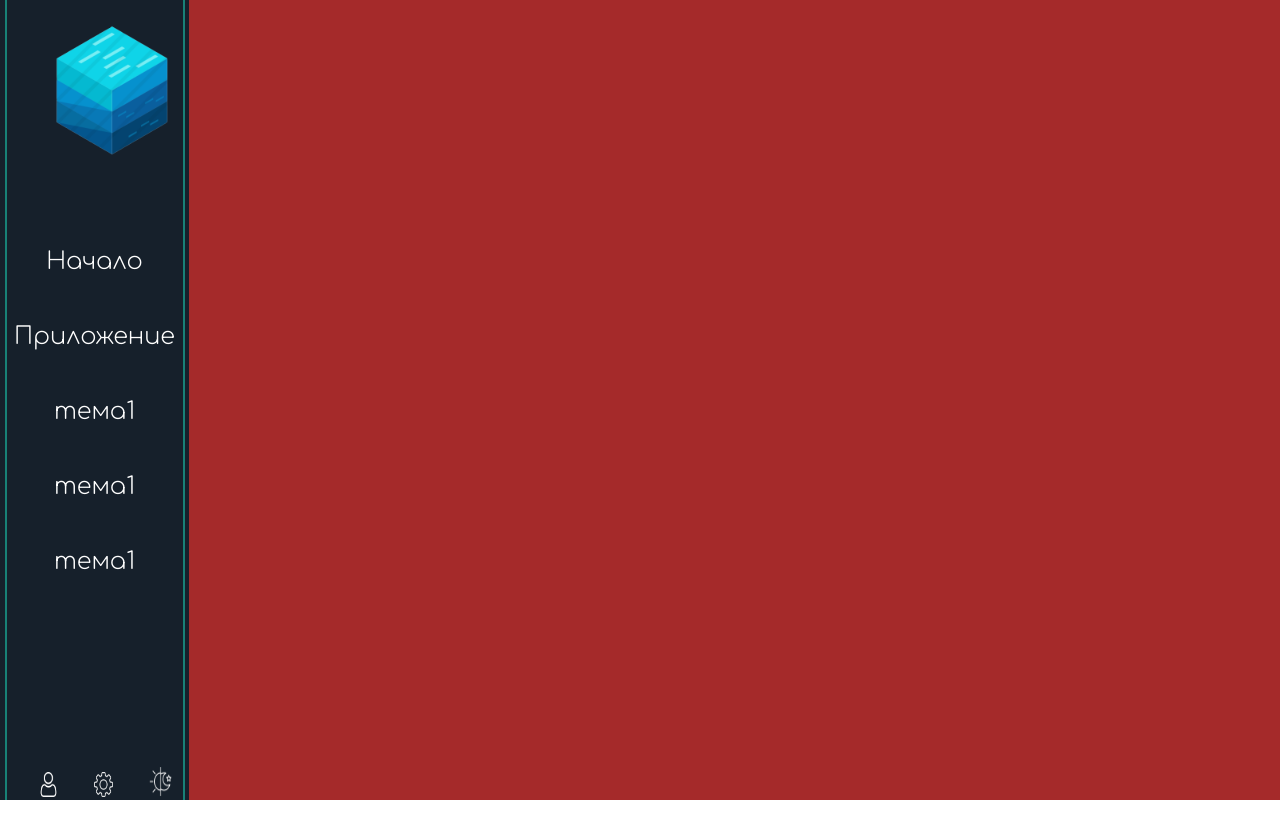
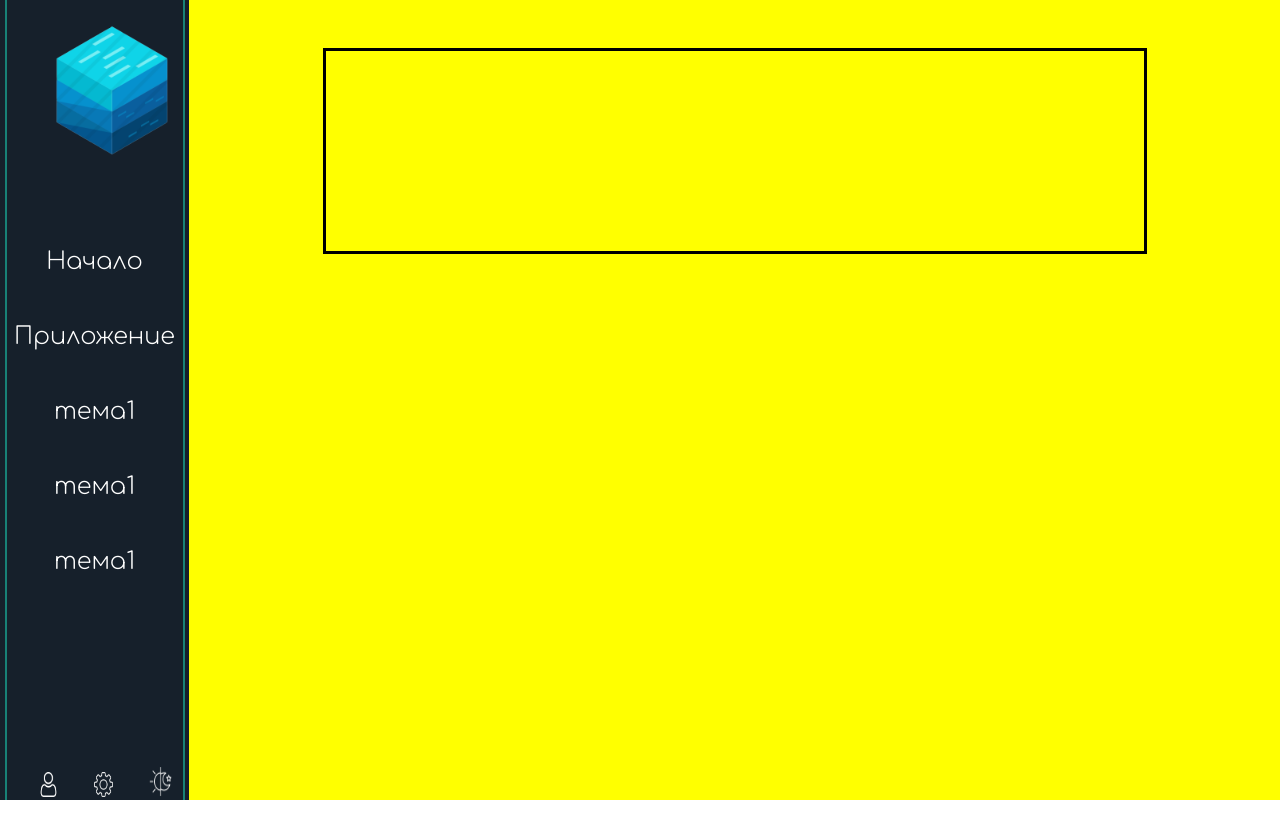
Before and after one commit to SMPonchev18/AQUA-theFishers, a plain HTML site: page Site/index.html in a window 1280 px wide. Shown: the top 838 px of the page. Before the commit the page ends 800 px from the top, so only its background shows below. Drawn offline with Linux system fonts and the light colour scheme.

Commit message:
Begging of the first box

```diff
--- a/Site/Style/indexStyleFolder/Content.css
+++ b/Site/Style/indexStyleFolder/Content.css
@@ -1,6 +1,10 @@
 #content{
     width:85.2%;
-    height:100%;
+    height:1000%;
     float:right;
-    background-color: brown;
 }
+.boxOfContent{
+    width:100%;
+    height:10%;
+    float:right;
+}
--- /dev/null
+++ b/Site/Style/indexStyleFolder/firstBlockOfContent.css
@@ -0,0 +1,10 @@
+#firstBlockOfContent{
+   background-color: yellow;
+}
+#aquaTitle{
+    width: 75%;
+    height:25%;
+    margin:auto;
+    margin-top:3rem;
+    border-style: solid;
+}
--- a/Site/index.html
+++ b/Site/index.html
@@ -10,6 +10,7 @@
     <link href = "Style/indexStyleFolder/bodyAndHtml.css" type = "text/css" rel = "stylesheet">
     <link href = "Style/indexStyleFolder/navigationBar.css" type = "text/css" rel = "stylesheet">
     <link href = "Style/indexStyleFolder/Content.css" type = "text/css" rel = "stylesheet">
+    <link href = "Style/indexStyleFolder/firstBlockOfContent.css" type = "text/css" rel = "stylesheet">
 
     <link rel="preconnect" href="https://fonts.gstatic.com">
     <link href="https://fonts.googleapis.com/css2?family=Comfortaa:wght@300&display=swap" rel="stylesheet">
@@ -76,6 +77,28 @@
 
         <div id = "content">
 
+            <!--First block of content-->
+
+                <div id = "firstBlockOfContent" class = "boxOfContent">
+
+                    <!--Auqa title-->
+
+                        <div id = "aquaTitle">
+
+                        </div>
+
+                    <!--/Auqa title-->
+
+
+
+                </div>
+
+            <!--/First block of content-->
+
+
+
+
+
 
 
 
```
